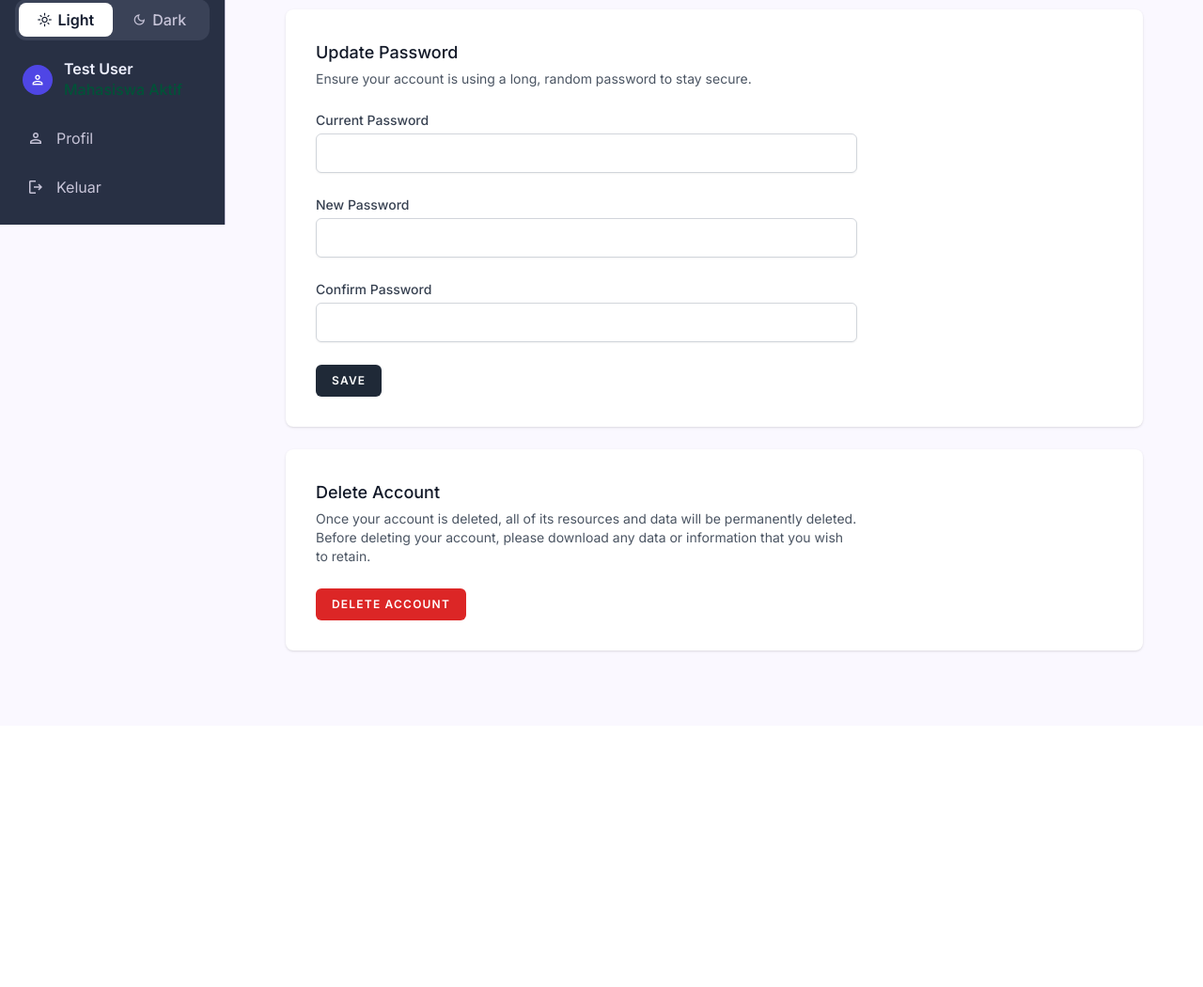
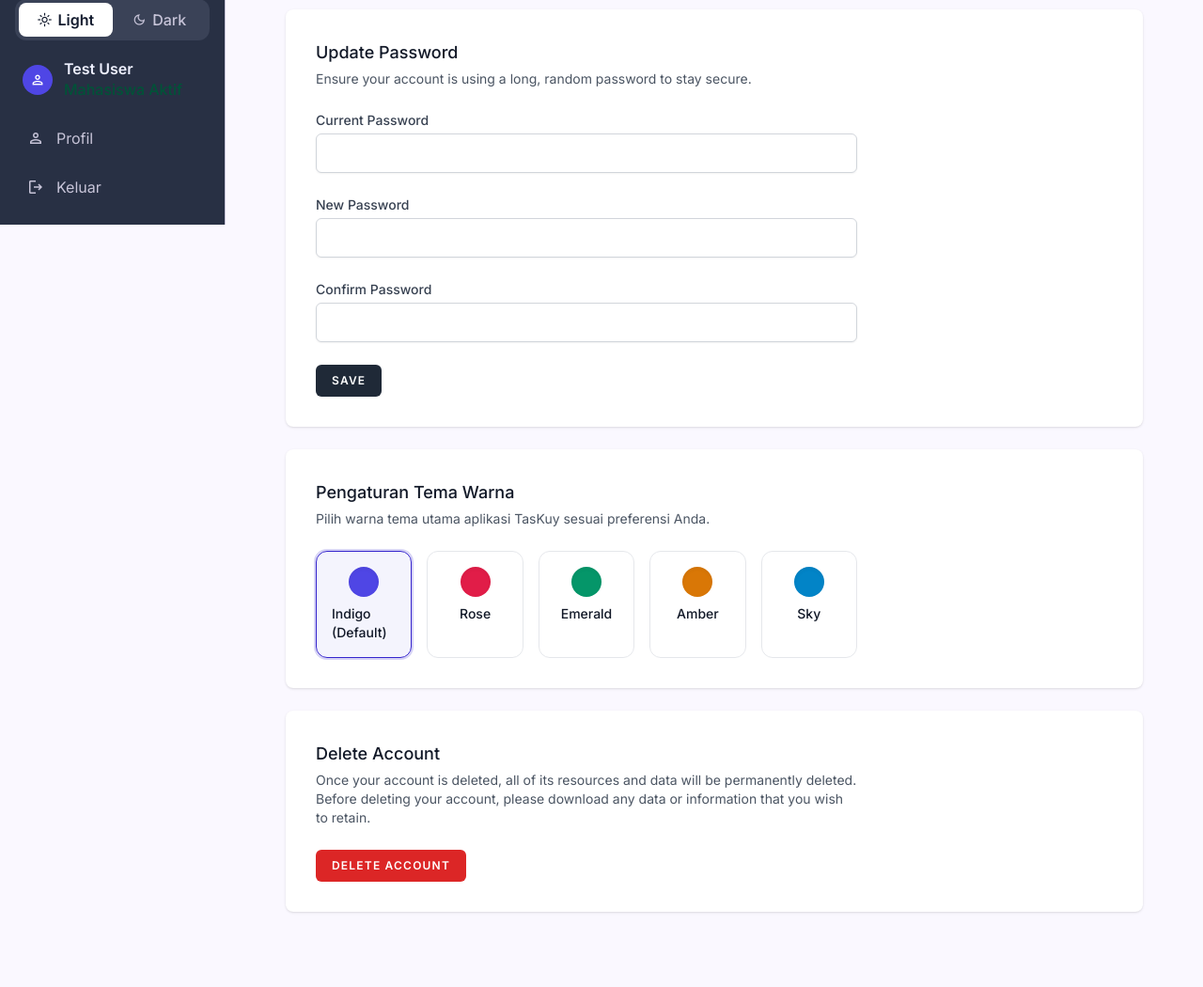
Before and after one commit to Subs-ajah-1924/Kelompok_Sigma, a Laravel app: page /profile in a window 1280 px wide. Shown: the part 561-1611 px from the top of the page at 94% size. Before the commit the page ends 1255 px from the top, so only its background shows below. Run offline with Laravel 12, Linux system fonts and the light colour scheme; a user stored in the database is signed in; data comes from the database, SQL or seed files in the repository; style sheets or scripts are compiled from the project's sources.

Commit message:
feat: tambah fitur pilih warna tema di halaman profil

```diff
--- a/app/Models/User.php
+++ b/app/Models/User.php
@@ -18,6 +18,7 @@ class User extends Authenticatable
         'name',
         'email',
         'password',
+        'theme_color',
     ];
 
     protected $hidden = [
--- a/resources/views/profile/edit.blade.php
+++ b/resources/views/profile/edit.blade.php
@@ -21,6 +21,12 @@
 
             <div class="p-4 sm:p-8 bg-white shadow sm:rounded-lg">
                 <div class="max-w-xl">
+                    @include('profile.partials.update-theme-form')
+                </div>
+            </div>
+
+            <div class="p-4 sm:p-8 bg-white shadow sm:rounded-lg">
+                <div class="max-w-xl">
                     @include('profile.partials.delete-user-form')
                 </div>
             </div>
--- /dev/null
+++ b/resources/views/profile/partials/update-theme-form.blade.php
@@ -0,0 +1,47 @@
+<section>
+    <header>
+        <h2 class="text-lg font-medium text-gray-900">
+            {{ __('Pengaturan Tema Warna') }}
+        </h2>
+
+        <p class="mt-1 text-sm text-gray-600">
+            {{ __('Pilih warna tema utama aplikasi TasKuy sesuai preferensi Anda.') }}
+        </p>
+    </header>
+
+    <form method="post" action="{{ route('profile.theme') }}" class="mt-6 space-y-6">
+        @csrf
+        @method('patch')
+
+        <div class="grid grid-cols-2 sm:grid-cols-5 gap-4">
+            @php
+                $themes = [
+                    'indigo' => ['name' => 'Indigo (Default)', 'bg' => 'bg-indigo-600'],
+                    'rose' => ['name' => 'Rose', 'bg' => 'bg-rose-600'],
+                    'emerald' => ['name' => 'Emerald', 'bg' => 'bg-emerald-600'],
+                    'amber' => ['name' => 'Amber', 'bg' => 'bg-amber-600'],
+                    'sky' => ['name' => 'Sky', 'bg' => 'bg-sky-600'],
+                ];
+                $currentColor = auth()->user()->theme_color ?? 'indigo';
+            @endphp
+
+            @foreach ($themes as $key => $theme)
+                <label class="relative flex flex-col items-center p-4 border rounded-xl cursor-pointer hover:bg-gray-50 transition {{ $currentColor === $key ? 'border-primary ring-2 ring-primary/20 bg-primary/5' : 'border-gray-200' }}">
+                    <input type="radio" name="theme_color" value="{{ $key }}" class="sr-only" {{ $currentColor === $key ? 'checked' : '' }} onchange="this.form.submit()">
+                    <span class="w-8 h-8 rounded-full {{ $theme['bg'] }} mb-2 shadow-inner"></span>
+                    <span class="text-sm font-medium text-gray-900">{{ $theme['name'] }}</span>
+                </label>
+            @endforeach
+        </div>
+
+        @if (session('status') === 'theme-updated' || session('success'))
+            <p
+                x-data="{ show: true }"
+                x-show="show"
+                x-transition
+                x-init="setTimeout(() => show = false, 2000)"
+                class="text-sm text-green-600"
+            >{{ __('Tersimpan.') }}</p>
+        @endif
+    </form>
+</section>
--- a/routes/web.php
+++ b/routes/web.php
@@ -7,6 +7,7 @@ use App\Http\Controllers\DashboardController;
 use App\Http\Controllers\KanbanController;
 use App\Http\Controllers\NotificationController;
 use App\Http\Controllers\ProfileController;
+use App\Http\Controllers\ThemeController;
 use App\Http\Controllers\TaskController;
 use Illuminate\Support\Facades\Route;
 
@@ -34,6 +35,7 @@ Route::middleware('auth')->group(function () {
 
     Route::get('/profile', [ProfileController::class, 'edit'])->name('profile.edit');
     Route::patch('/profile', [ProfileController::class, 'update'])->name('profile.update');
+    Route::patch('/profile/theme', [ThemeController::class, 'update'])->name('profile.theme');
     Route::delete('/profile', [ProfileController::class, 'destroy'])->name('profile.destroy');
 });
 
```
Also changed, not shown: app/Http/Controllers/ThemeController.php (added, +24 -0 lines), database/migrations/2026_11_22_085129_add_theme_color_to_users_table.php (added).
